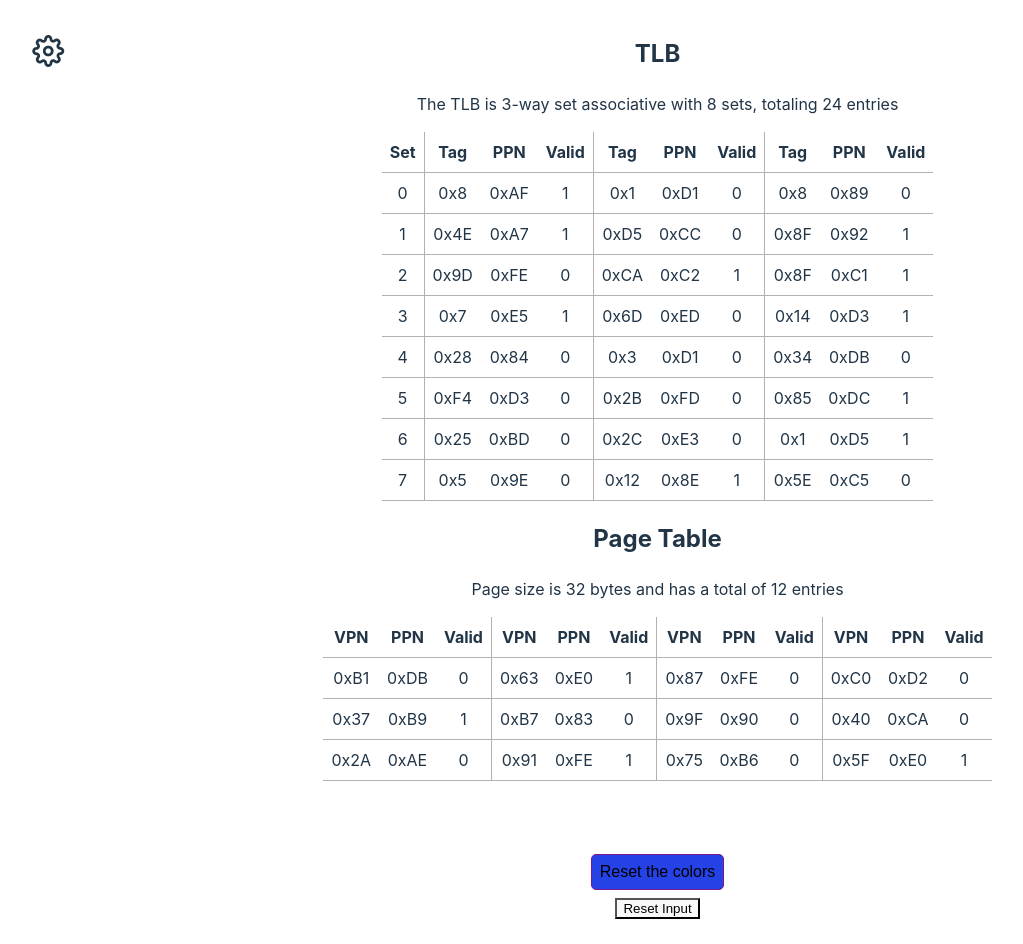
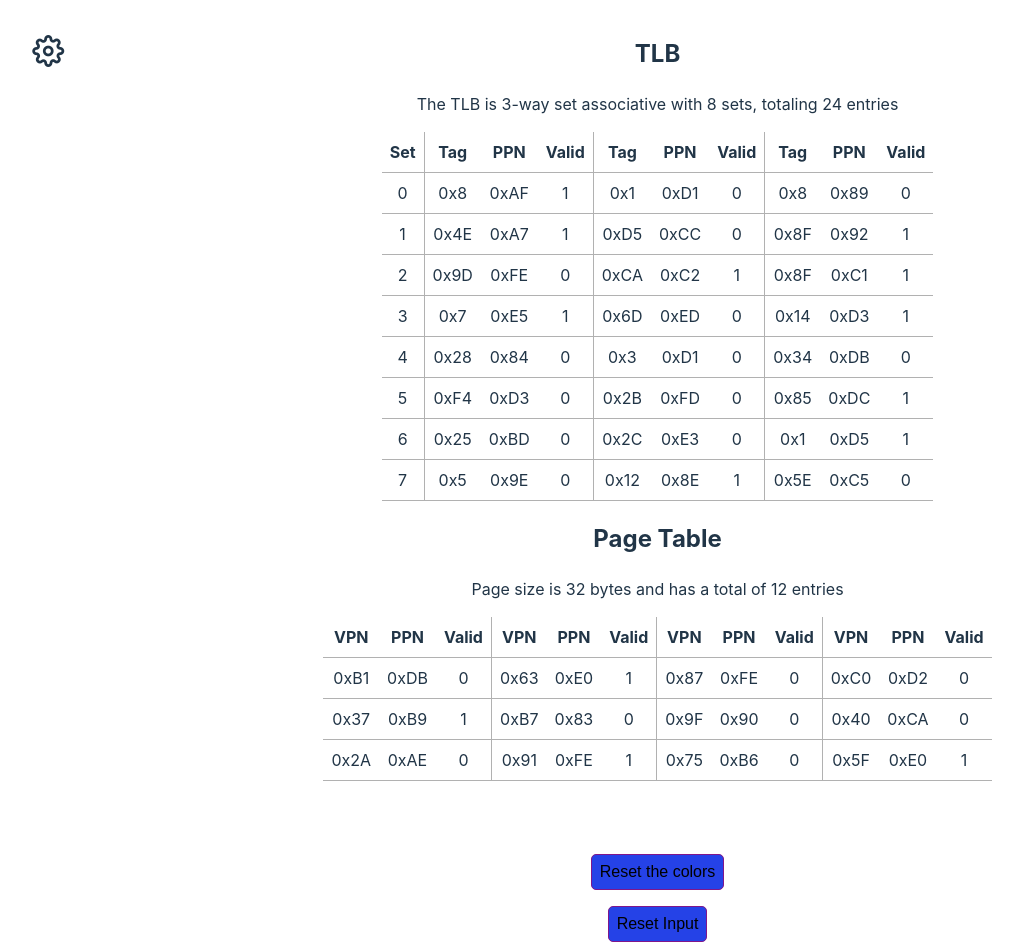
Before and after one commit to MahmoodSeoud/VMAT, a React (Vite) app: page / in a window 1280 px wide. Shown: the top 944 px of the page, without its empty margins (3-1026 px from the left). Built offline with nearby package versions, Linux system fonts and the light colour scheme.

Commit message:
Clearing input

```diff
--- a/src/App.tsx
+++ b/src/App.tsx
@@ -1,6 +1,6 @@
 import './App.css'
 import Page_table, { PAGE_TABLE_ENTRY } from './components/Page_table/Page_table';
-import Input_table, { InputFields, resetAllParameters } from './components/Input_table/Input_table';
+import Input_table, { InputFields } from './components/Input_table/Input_table';
 import { RefObject, useEffect, useMemo, useState } from 'react';
 import Tlb_table, { TLB_TABLE_ENTRY } from './components/Tlb_table/Tlb_table';
 import { Dropdown } from 'primereact/dropdown';
@@ -195,6 +195,7 @@ function App(): JSX.Element {
   const [facit, setFacit] = useState<InputFields>(empty);
 
   const [assignmentType, setAssignmentType] = useState<Result>(randomAssignmentType);
+  const [clearInput, setClearInput] = useState<boolean>(false);
 
   const [TLBSets, setTLBSets] = useState(generateTLBSets());
   const [TLBWays, setTLBWays] = useState(generateTLBWays());
@@ -247,14 +248,11 @@ function App(): JSX.Element {
   const [PageTableEntries, setPageTableEntries] = useState<PAGE_TABLE_ENTRY[][]>(pageTableEntries);
 
 
-
-
-
-
   // Component did mount
   useEffect(() => {
     setAssignmentType(randomAssignmentType);
   }, [0])
+
   useEffect(() => {
     if (testing) {
       console.log('------------------------------------')
@@ -276,45 +274,10 @@ function App(): JSX.Element {
 
   }, [0])
 
-  /* // TLB  table information
-  useEffect(() => {
-    const tlbTableEntry = createTableEntry<TLB_TABLE_ENTRY>({ tag: 0, ppn: 0, valid: 0 }, TLBI_bits, VPN);
-
-    const tlbTableEntries = createTableEntries<TLB_TABLE_ENTRY>(
-      TLBSets,
-      TLBWays,
-      tlbTableEntry,
-      TLBT_bits,
-      VPN
-    );
-
-    setTLBTableEntries(tlbTableEntries);
-
-  }, [TLBSets, TLBWays, TLBT_bits, VPN, TLBI_bits]);
-
 
 
   useEffect(() => {
 
-    const pageTableEntry = createTableEntry<PAGE_TABLE_ENTRY>({ vpn: 0, ppn: 0, valid: 0 }, TLBI_bits, VPN);
-    const PageTableEntries: PAGE_TABLE_ENTRY[][] = createTableEntries<PAGE_TABLE_ENTRY>(
-      3, // I choose 3 because of all the old exams all look like that.
-      // Make sure to see the PTE's in the old exams. Hint: they are all 12 entries.
-      4, // I chose 4 because of all the old exams all look like that.
-      //Be sure to see the page size given in those exams
-      pageTableEntry,
-      TLBT_bits,
-      VPN
-    );
-
-    setPageTableEntries(PageTableEntries);
-
-  }, [TLBT_bits, VPN]);
- */
-
-
-  useEffect(() => {
-    resetAllParameters()
     const newTLBSets = generateTLBSets();
     const newTLBWays = generateTLBWays();
     const newPageSize = possiblePageSizes[Math.floor(Math.random() * possiblePageSizes.length)];
@@ -361,6 +324,9 @@ function App(): JSX.Element {
       newTLBT_bits,
       newVPN
     );
+
+    // Reset the input
+    setClearInput(true);
 
 
     setTLBSets(newTLBSets);
@@ -526,140 +492,6 @@ function App(): JSX.Element {
     setTLBTableEntries(newTLBTableEntries);
   }, [assignmentType])
 
-  // TODO : Add the page hit case
-  // TODO: Make the facit required and complete this function
-  // POSTCONDITION : sets facit object in the Facit state
-  function createFacit(): void {
-    // Reset the user input
-    // Convert the bits to a number
-    /* switch (assignmentType) {
-     case InputFieldsMap.TLBHIT:
-       // Step 1: Create a deep copy of the TLB table
-       const tlbTableEntry = createTableEntry<TLB_TABLE_ENTRY>({ tag: 0, ppn: 0, valid: 0 }, TLBI_bits, VPN);
-       const TLBTableEntries = createTableEntries<TLB_TABLE_ENTRY>(TLBSets, TLBWays, tlbTableEntry, TLBT_bits, VPN);
-
-       // Step 2: Generate the correctIndex and dummyIndex
-       const correctTagIndex = Math.floor(Math.random() * TLBTableEntries[0].length);
-       const dummyTagIndex = createUniqe(correctTagIndex, Math.floor(Math.random() * TLBTableEntries[0].length));
-
-       // Create a copy of the row
-       const newRow = [...TLBTableEntries[newTLBI_value]];
-
-       // Modify the copy
-       newRow[correctTagIndex] = {
-         tag: newTLBT_value,
-         valid: 1,
-         ppn: TLB_PPN
-       };
-
-       newRow[dummyTagIndex] = {
-         tag: newTLBT_value,
-         valid: 0,
-         ppn: createUniqe(TLB_PPN, 4 * 2)
-       };
-
-       // Replace the row in the table
-       TLBTableEntries[newTLBI_value] = newRow;
-
-       // Update the state with the modified copy
-       setTLB_TABLE(TLBTableEntries);
-
-
-       facitObj = {
-         VirtualAddress: generatedVirtualAddress.toString(2),
-         VPN: VPN,
-         TLBI: newTLBI_value.toString(ChosenBaseConversion),
-         TLBT: newTLBT_value.toString(ChosenBaseConversion),
-         TLBHIT: 'Y',
-         PageFault: 'N',
-         PPN: TLBTableEntries[newTLBI_value][correctTagIndex].ppn.toString(ChosenBaseConversion),
-         PhysicalAddress: TLBTableEntries[newTLBI_value][correctTagIndex].ppn.toString(2) + VPO_bits,
-         PageHit: ''
-       }
-
-
-       break;
-     case InputFieldsMap.PageFault:
-       // Case 1: VPN DOES NOT exists in Page Tables
-
-       // Case 2: VPN EXISTS and VALID bit is 0
-
-       // 50% 50% of having a VPN address, but with valid bit 0
-       if (Math.random() > 0.5) {
-         // Create a copy of PAGE_TABLE
-         const newPageTable = [...PAGE_TABLE];
-
-         // Get a random row and column
-         const randomRow = Math.floor(Math.random() * newPageTable.length);
-         const randomCol = Math.floor(Math.random() * newPageTable[0].length);
-
-         // Modify the copy
-         newPageTable[randomRow][randomCol] = {
-           ...newPageTable[randomRow][randomCol],
-           vpn: Number("0x" + VPN),
-           valid: 0
-         };
-
-         // Update the state with the modified copy
-         setPAGE_TABLE(newPageTable);
-       }
-
-       facitObj = {
-         VirtualAddress: generatedVirtualAddress.toString(2),
-         VPN: VPN,
-         TLBI: newTLBI_value.toString(ChosenBaseConversion),
-         TLBT: newTLBT_value.toString(ChosenBaseConversion),
-         TLBHIT: 'N',
-         PageFault: 'Y',
-         PPN: '',
-         PhysicalAddress: '',
-         PageHit: ''
-       }
-
-       break;
-     case InputFieldsMap.PageHit:
-       // CASE 1: An address in the pagetable with a valid bit 1
-       // CASE 2: There is a VPN with a valid bit 0 and a the same address next
-       // to the first address with a valid bit 1 ( both different PPNs )
-       // Create a copy of PAGE_TABLE
-       const newPageTable = [...PAGE_TABLE];
-
-       // Get a random row and column
-       const randomRow = Math.floor(Math.random() * newPageTable.length);
-       const randomCol = Math.floor(Math.random() * newPageTable[0].length);
-
-       // Modify the copy
-       newPageTable[randomRow][randomCol] = {
-         ...newPageTable[randomRow][randomCol],
-         ppn: Page_PPN,
-         vpn: Number("0x" + VPN),
-         valid: 1
-       };
-
-       // Update the state with the modified copy
-       setPAGE_TABLE(newPageTable);
-       facitObj = {
-         VirtualAddress: generatedVirtualAddress.toString(2),
-         VPN: VPN,
-         TLBI: newTLBI_value.toString(ChosenBaseConversion),
-         TLBT: new_TLBT_value.toString(ChosenBaseConversion),
-         TLBHIT: 'N',
-         PageFault: 'N',
-         PPN: Page_PPN.toString(ChosenBaseConversion),
-         PhysicalAddress: Page_PPN.toString(2) + VPO_bits,
-         PageHit: ''
-       }
-       break;
-     default:
-       break;
-
-   } */
-    //setFacit(facitObj);
-  }
-
-  // TODO: Add the third chosen result case
-
-
 
   return (
     <>
@@ -701,6 +533,8 @@ function App(): JSX.Element {
           facit={facit}
           addressPrefix={ChosenAddressPrefix}
           baseConversion={ChosenBaseConversion}
+          clearInput={clearInput}
+          setClearInput={setClearInput}
         />
       </div >
     </>
--- a/src/components/Input_table/Input_table.tsx
+++ b/src/components/Input_table/Input_table.tsx
@@ -26,6 +26,8 @@ type Input_tableProps = {
     addressPrefix: AddressPrefix;
     baseConversion: BaseConversion;
     facit: InputFields;
+    clearInput: boolean;
+    setClearInput: React.Dispatch<React.SetStateAction<boolean>>;
 };
 
 
@@ -139,19 +141,33 @@ function isObject(object: InputFields) {
     return object != null && typeof object === 'object';
 }
 
-export function resetAllParameters() {
-    const inputCollection = document.getElementsByTagName("input")
-    for (let i = 0; i < inputCollection.length; i++) {
-        (inputCollection[i] as HTMLInputElement).value = "";
-        (inputCollection[i] as HTMLInputElement).classList.remove('correct');
-
-    }
-}
 
 
 
-function Input_table({ VirtualAddress, addressPrefix, baseConversion, virtualAddressWidth, physcialAddressWidth, facit }: Input_tableProps): JSX.Element {
+function Input_table({
+    VirtualAddress,
+    addressPrefix,
+    baseConversion,
+    virtualAddressWidth,
+    physcialAddressWidth,
+    facit,
+    clearInput,
+    setClearInput
+}: Input_tableProps): JSX.Element {
     console.log('input_table rendered');
+
+
+
+
+
+    function resetAllParameters() {
+            const inputCollection = document.getElementsByTagName("input")
+            for (let i = 0; i < inputCollection.length; i++) {
+                (inputCollection[i] as HTMLInputElement).value = "";
+                (inputCollection[i] as HTMLInputElement).classList.remove('correct');
+                setInput(emptyInput);
+            }
+    }
 
     const [input, setInput] = useState<InputFields>({
         VirtualAddress: '',
@@ -164,6 +180,7 @@ function Input_table({ VirtualAddress, addressPrefix, baseConversion, virtualAdd
         PPN: '',
         PageHit: ''
     })
+
 
 
 
@@ -194,6 +211,13 @@ function Input_table({ VirtualAddress, addressPrefix, baseConversion, virtualAdd
         }
     }, [input])
 
+
+    useEffect(() => {
+        if (clearInput) {
+            resetAllParameters();
+            setClearInput(false);
+        }
+    }, [clearInput])
 
 
     function handleMouseDown(e: React.MouseEvent) {
@@ -360,9 +384,11 @@ function Input_table({ VirtualAddress, addressPrefix, baseConversion, virtualAdd
                         Reset the colors
                     </button>
                     <button
-                onClick={resetAllParameters}
-                >Reset Input
-                </button>
+                        className='reset-color-btn'
+                        onClick={resetAllParameters}
+                    >
+                        Reset Input
+                    </button>
 
                     <h2>Virtual address: {addressPrefix + VirtualAddress.toString(baseConversion).toUpperCase()}</h2>
                     <HuePicker
```
